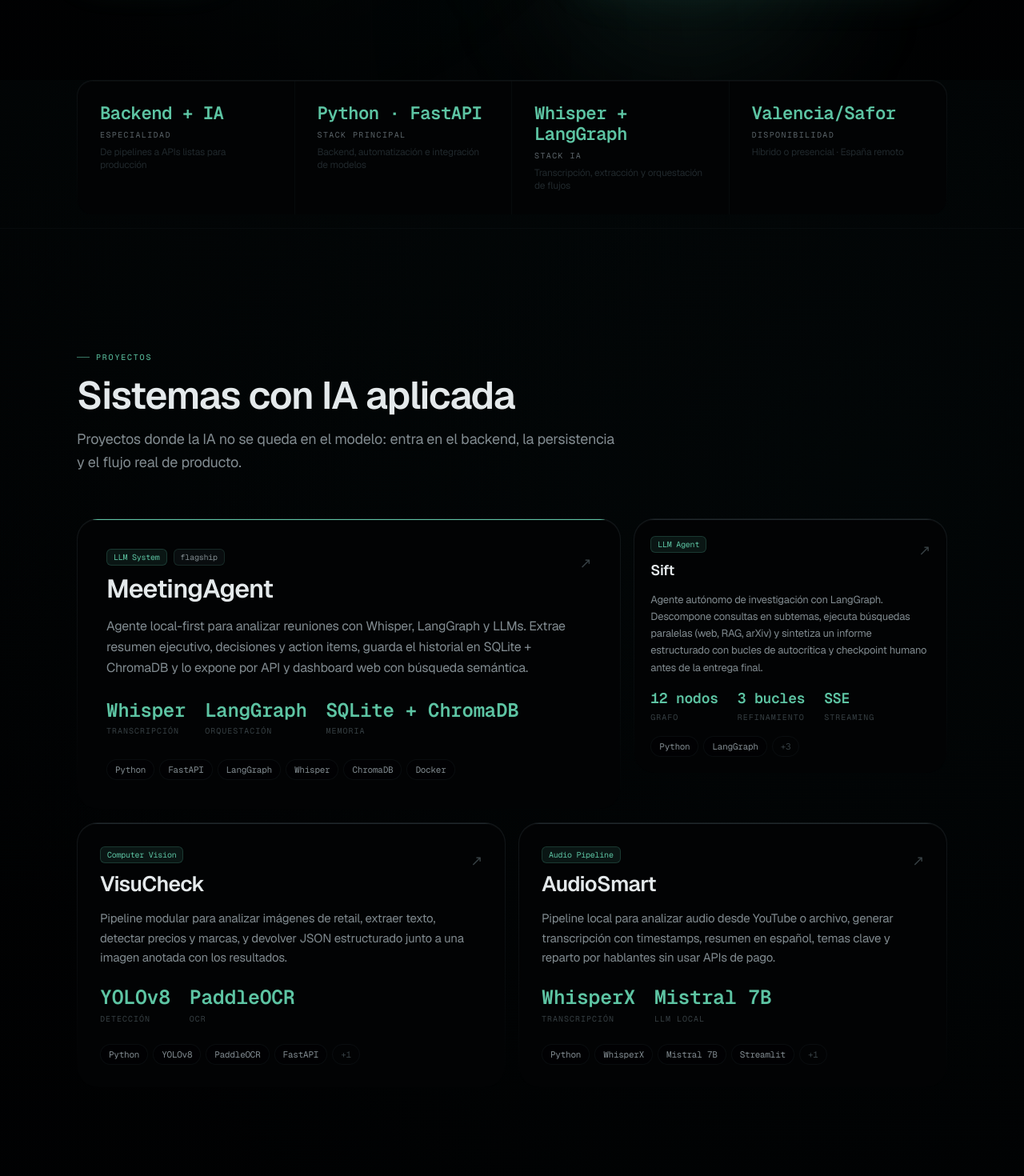
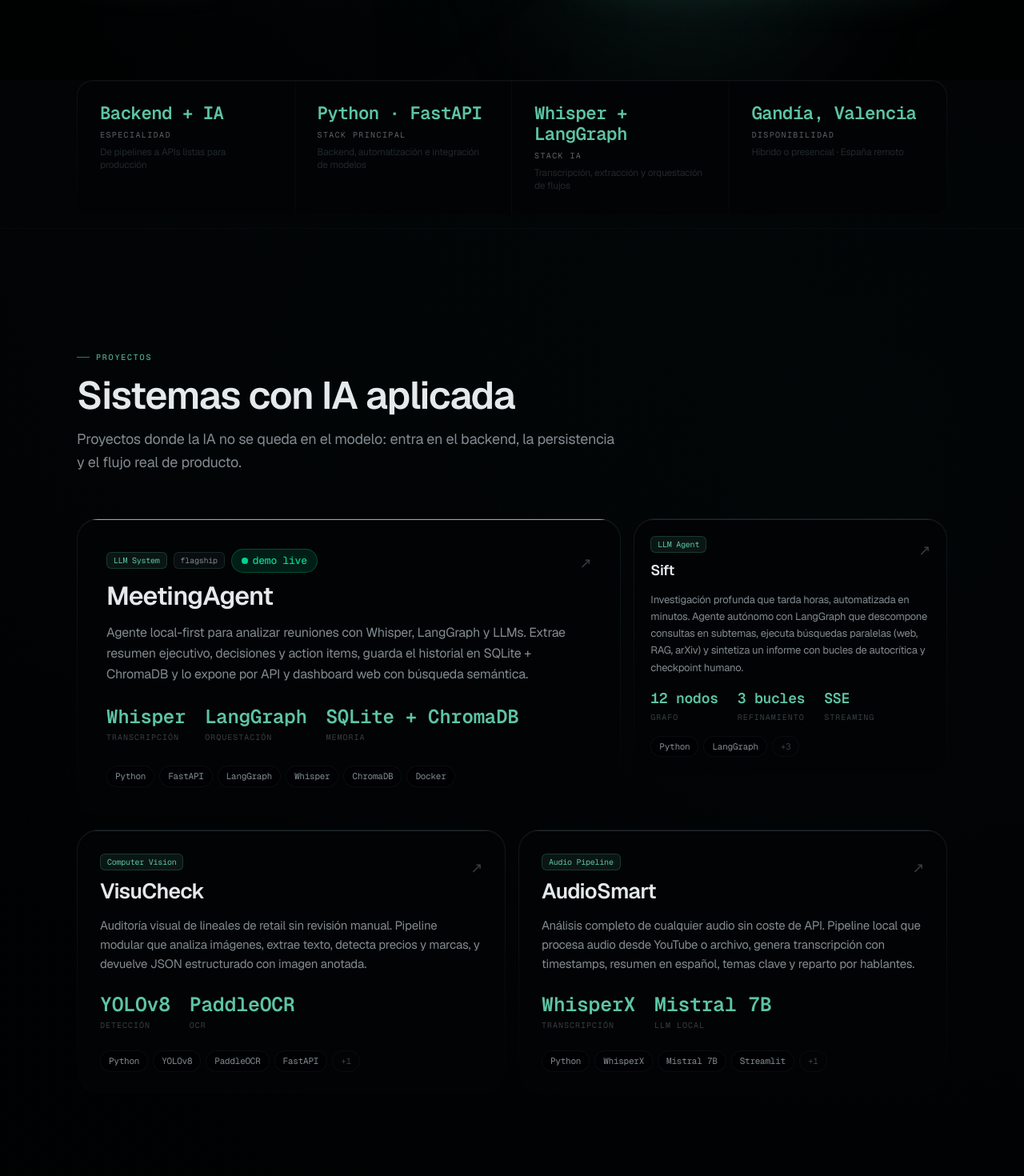
Before and after one commit to Izanvz/portfolio, a Next.js app: page / in a window 1280 px wide. Shown: the part 700-2170 px from the top of the page at 80% size. Built offline with nearby package versions, Linux system fonts and the light colour scheme.

Commit message:
improve content, stack levels and project cards

```diff
--- a/app/layout.tsx
+++ b/app/layout.tsx
@@ -9,7 +9,7 @@ export const metadata: Metadata = {
   metadataBase: new URL("https://portfolio-izanv.vercel.app"),
   title: "Izan Villarejo Adames | Backend Developer & AI Engineer",
   description:
-    "Backend Engineer especializado en integrar IA en sistemas reales: del pipeline a producción, remoto en España y disponible en Valencia/Safor.",
+    "Backend Engineer especializado en integrar IA en sistemas reales: del pipeline a producción, remoto en España y disponible en Gandía, Valencia.",
   keywords: [
     "Backend Engineer",
     "AI Engineer",
@@ -37,7 +37,7 @@ export const metadata: Metadata = {
   openGraph: {
     title: "Izan Villarejo Adames | Backend Developer & AI Engineer",
     description:
-      "Backend Engineer especializado en integrar IA en sistemas reales: del pipeline a producción, remoto en España y disponible en Valencia/Safor.",
+      "Backend Engineer especializado en integrar IA en sistemas reales: del pipeline a producción, remoto en España y disponible en Gandía, Valencia.",
     url: "https://portfolio-izanv.vercel.app",
     siteName: "Izan Villarejo Portfolio",
     locale: "es_ES",
@@ -55,7 +55,7 @@ export const metadata: Metadata = {
     card: "summary_large_image",
     title: "Izan Villarejo Adames | Backend Developer & AI Engineer",
     description:
-      "Backend Engineer especializado en integrar IA en sistemas reales: del pipeline a producción, remoto en España y disponible en Valencia/Safor.",
+      "Backend Engineer especializado en integrar IA en sistemas reales: del pipeline a producción, remoto en España y disponible en Gandía, Valencia.",
     images: ["/og-image.png"],
   },
 };
--- a/components/Contact.tsx
+++ b/components/Contact.tsx
@@ -12,7 +12,7 @@ const summary = [
   { k: "Qué hago", v: "Integro modelos de IA en arquitecturas backend mantenibles y listas para producción." },
   { k: "En qué soy fuerte", v: "Diseño de pipelines, APIs robustas con FastAPI y automatización de procesos empresariales." },
   { k: "Tipo de proyectos", v: "Audio, NLP, computer vision, agentes y modelos predictivos conectados a producto." },
-  { k: "Disponibilidad", v: "España remoto · Valencia/Safor híbrido o presencial" },
+  { k: "Disponibilidad", v: "España remoto · Gandía, Valencia híbrido o presencial" },
 ];
 
 export default function Contact() {
@@ -80,7 +80,7 @@ export default function Contact() {
                       <p className="text-[10px] font-mono uppercase tracking-widest text-ink-600">Ubicación</p>
                       <p className="mt-2 text-ink-100 font-medium">Gandía, Valencia</p>
                       <p className="mt-2 text-sm text-ink-500">
-                        España remoto · Valencia/Safor híbrido o presencial
+                        España remoto · Gandía, Valencia híbrido o presencial
                       </p>
                     </div>
                   </div>
--- a/components/Hero.tsx
+++ b/components/Hero.tsx
@@ -156,7 +156,7 @@ export default function Hero() {
                   <span className="animate-ping absolute inline-flex h-full w-full rounded-full bg-amber opacity-60" />
                   <span className="relative inline-flex rounded-full h-2 w-2 bg-amber" />
                 </span>
-                Disponible · España remoto · Valencia/Safor híbrido o presencial
+                Disponible · España remoto · Gandía, Valencia híbrido o presencial
               </span>
             </div>
 
--- a/components/ImpactMetrics.tsx
+++ b/components/ImpactMetrics.tsx
@@ -17,7 +17,7 @@ const metrics = [
     note: "Transcripción, extracción y orquestación de flujos",
   },
   {
-    value: "Valencia/Safor",
+    value: "Gandía, Valencia",
     label: "disponibilidad",
     note: "Híbrido o presencial · España remoto",
   },
--- a/components/Projects.tsx
+++ b/components/Projects.tsx
@@ -33,7 +33,7 @@ const projects: Project[] = [
   },
   {
     title: "Sift",
-    desc: "Agente autónomo de investigación con LangGraph. Descompone consultas en subtemas, ejecuta búsquedas paralelas (web, RAG, arXiv) y sintetiza un informe estructurado con bucles de autocrítica y checkpoint humano antes de la entrega final.",
+    desc: "Investigación profunda que tarda horas, automatizada en minutos. Agente autónomo con LangGraph que descompone consultas en subtemas, ejecuta búsquedas paralelas (web, RAG, arXiv) y sintetiza un informe con bucles de autocrítica y checkpoint humano.",
     stack: ["Python", "LangGraph", "FastAPI", "ChromaDB", "Ollama"],
     metrics: [
       { value: "12 nodos", label: "grafo" },
@@ -45,7 +45,7 @@ const projects: Project[] = [
   },
   {
     title: "VisuCheck",
-    desc: "Pipeline modular para analizar imágenes de retail, extraer texto, detectar precios y marcas, y devolver JSON estructurado junto a una imagen anotada con los resultados.",
+    desc: "Auditoría visual de lineales de retail sin revisión manual. Pipeline modular que analiza imágenes, extrae texto, detecta precios y marcas, y devuelve JSON estructurado con imagen anotada.",
     stack: ["Python", "YOLOv8", "PaddleOCR", "FastAPI", "Streamlit"],
     metrics: [
       { value: "YOLOv8", label: "detección" },
@@ -56,7 +56,7 @@ const projects: Project[] = [
   },
   {
     title: "AudioSmart",
-    desc: "Pipeline local para analizar audio desde YouTube o archivo, generar transcripción con timestamps, resumen en español, temas clave y reparto por hablantes sin usar APIs de pago.",
+    desc: "Análisis completo de cualquier audio sin coste de API. Pipeline local que procesa audio desde YouTube o archivo, genera transcripción con timestamps, resumen en español, temas clave y reparto por hablantes.",
     stack: ["Python", "WhisperX", "Mistral 7B", "Streamlit", "yt-dlp"],
     metrics: [
       { value: "WhisperX", label: "transcripción" },
@@ -93,9 +93,18 @@ function ProjectCard({ project, large = false, compact = false }: { project: Pro
                   {project.category}
                 </span>
                 {project.featured && (
-                  <span className="text-[10px] font-mono px-2 py-0.5 rounded-md bg-ink-800/60 text-ink-400 border border-amber/15">
-                    flagship
-                  </span>
+                  <>
+                    <span className="text-[10px] font-mono px-2 py-0.5 rounded-md bg-ink-800/60 text-ink-400 border border-amber/15">
+                      flagship
+                    </span>
+                    <span className="inline-flex items-center gap-1.5 text-[13px] font-mono px-3 py-1 rounded-full bg-emerald-500/15 text-emerald-400 border border-emerald-500/30 font-medium">
+                      <span className="relative flex h-2 w-2">
+                        <span className="animate-ping absolute inline-flex h-full w-full rounded-full bg-emerald-400 opacity-60" />
+                        <span className="relative inline-flex rounded-full h-2 w-2 bg-emerald-400" />
+                      </span>
+                      demo live
+                    </span>
+                  </>
                 )}
               </div>
               <h3
--- a/components/Stack.tsx
+++ b/components/Stack.tsx
@@ -5,9 +5,9 @@ type StackGroup = {
   title: string;
   symbol: string;
   desc: string;
-  items: string[];
+  primaryItems: string[];
+  secondaryItems: string[];
   core: boolean;
-  coreItems: string[];
 };
 
 const groups: StackGroup[] = [
@@ -15,46 +15,33 @@ const groups: StackGroup[] = [
     title: "Backend & APIs",
     symbol: "{}",
     desc: "Servicios HTTP, automatización y diseño API-first.",
-    items: ["Python", "FastAPI", "REST APIs", "OpenAPI/Swagger", "Scripts & Automation", "Uvicorn"],
+    primaryItems: ["Python", "FastAPI", "REST APIs", "OpenAPI/Swagger"],
+    secondaryItems: ["Scripts & Automation", "Uvicorn"],
     core: true,
-    coreItems: ["Python", "FastAPI"],
   },
   {
     title: "Datos & Bases de Datos",
     symbol: "[]",
     desc: "Persistencia y modelado según el caso.",
-    items: ["SQLite", "ChromaDB", "MySQL", "SQL", "Modelado de datos", "Pandas"],
+    primaryItems: ["SQLite", "ChromaDB", "MySQL"],
+    secondaryItems: ["Pandas", "SQL", "Kafka", "Elasticsearch"],
     core: false,
-    coreItems: ["SQLite", "ChromaDB"],
   },
   {
     title: "Machine Learning & AI",
     symbol: "∇",
     desc: "Modelos aplicados a audio, NLP, agentes y visión.",
-    items: [
-      "PyTorch",
-      "LangChain",
-      "LangGraph",
-      "WhisperX",
-      "Whisper",
-      "Mistral 7B",
-      "Ollama",
-      "YOLOv8",
-      "PaddleOCR",
-      "XGBoost",
-      "LightGBM",
-      "Scikit-learn",
-    ],
+    primaryItems: ["PyTorch", "LangChain", "LangGraph", "WhisperX", "Ollama", "Whisper", "Mistral 7B"],
+    secondaryItems: ["XGBoost", "LightGBM", "Scikit-learn", "YOLOv8", "PaddleOCR"],
     core: true,
-    coreItems: ["LangGraph", "WhisperX", "YOLOv8", "XGBoost"],
   },
   {
-    title: "DevOps & Deployment",
+    title: "DevOps & Herramientas",
     symbol: "▶",
-    desc: "Entornos reproducibles y ejecución local.",
-    items: ["Docker", "Docker Compose", "Gestión de entornos", "Config por parámetros", "GPU local (CUDA)", "Local-first"],
+    desc: "Entornos reproducibles, ejecución local y observabilidad.",
+    primaryItems: ["Docker", "Docker Compose", "GPU local (CUDA)"],
+    secondaryItems: ["Power BI", "Grafana", "Gestión de entornos", "Config por parámetros"],
     core: false,
-    coreItems: ["Docker"],
   },
 ];
 
@@ -96,19 +83,33 @@ export default function Stack() {
                 <p className="mt-2 text-ink-500 text-sm">{g.desc}</p>
 
                 <div className="mt-5 flex flex-wrap gap-2">
-                  {g.items.map((x) => (
+                  {g.primaryItems.map((x) => (
                     <span
                       key={x}
-                      className={
-                        g.coreItems.includes(x)
-                          ? "text-xs font-mono px-2.5 py-1 rounded-full border border-amber/30 text-amber bg-amber/[0.06] font-medium"
-                          : "text-xs font-mono px-2.5 py-1 rounded-full border border-ink-800/60 text-ink-400 bg-ink-950/50"
-                      }
+                      className="text-xs font-mono px-2.5 py-1 rounded-full border border-amber/30 text-amber bg-amber/[0.06] font-medium"
                     >
                       {x}
                     </span>
                   ))}
                 </div>
+
+                {g.secondaryItems.length > 0 && (
+                  <>
+                    <p className="text-[9px] font-mono uppercase tracking-[0.16em] text-ink-700 mt-4 mb-2">
+                      He trabajado con
+                    </p>
+                    <div className="flex flex-wrap gap-2">
+                      {g.secondaryItems.map((x) => (
+                        <span
+                          key={x}
+                          className="text-xs font-mono px-2.5 py-1 rounded-full border border-ink-800/60 text-ink-500 bg-ink-950/50"
+                        >
+                          {x}
+                        </span>
+                      ))}
+                    </div>
+                  </>
+                )}
               </div>
             </div>
           </FadeIn>
```
Also changed, not shown: components/About.tsx (+27 -27 lines).
